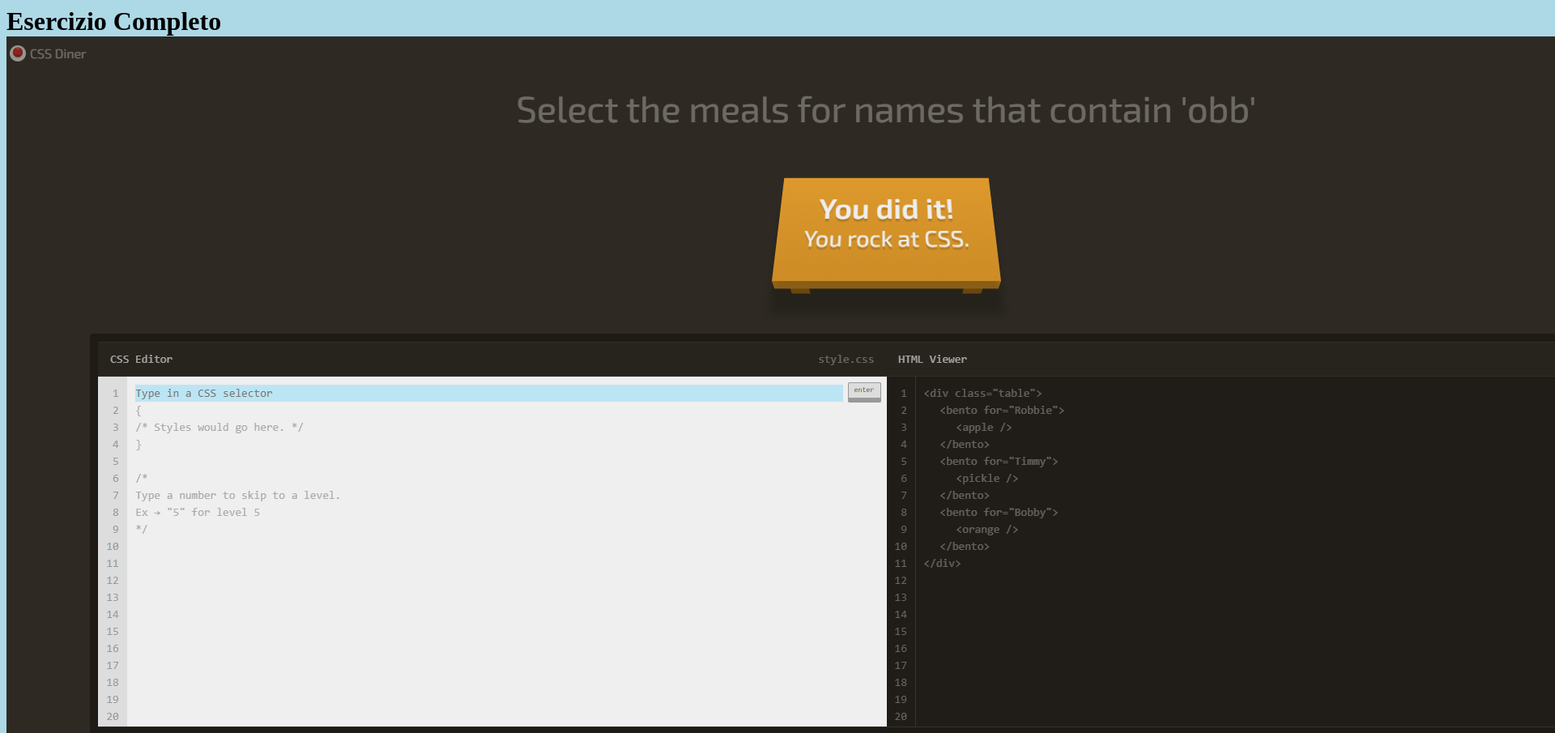
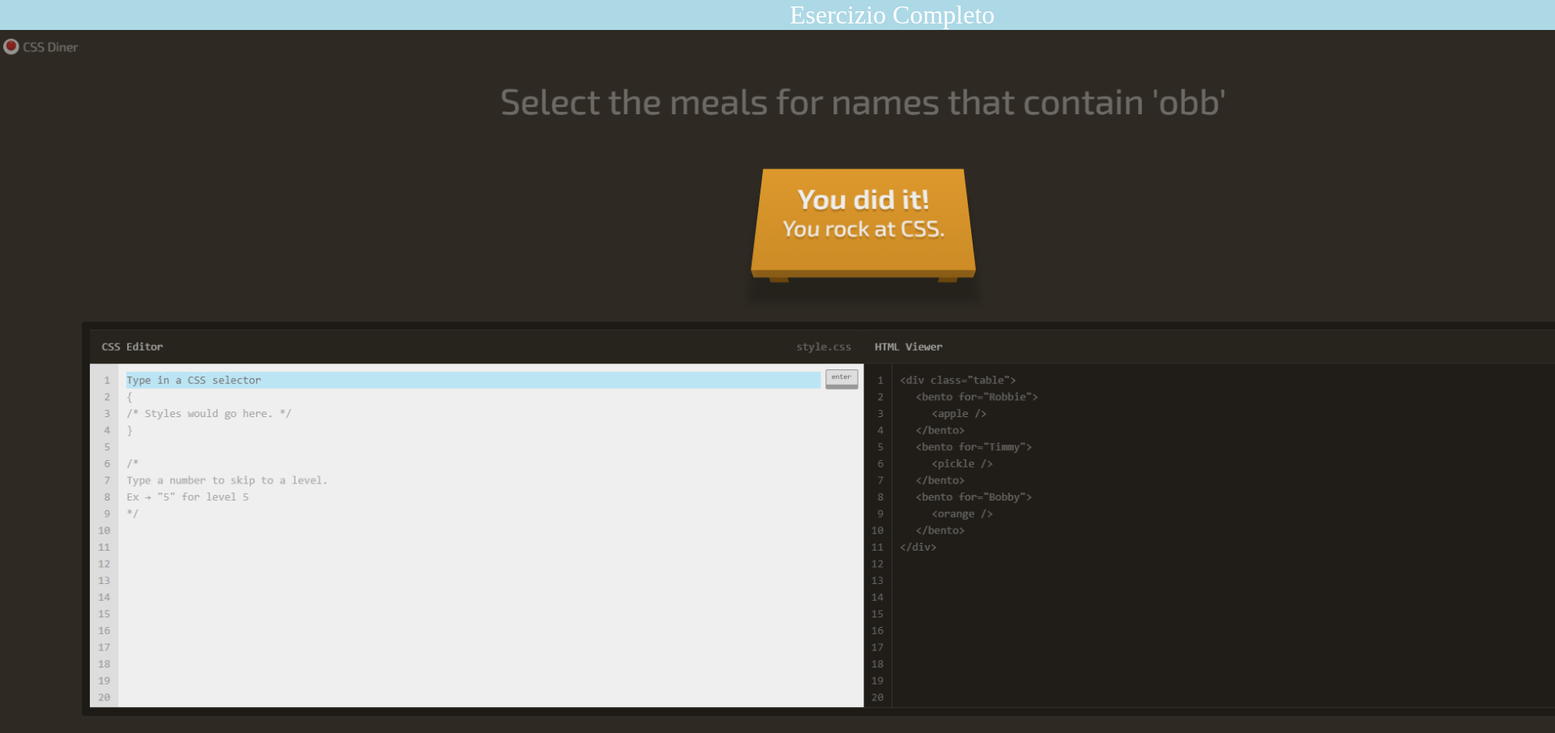
Before and after one commit to AlexanderYepez-code/html-css-flukeout, a plain HTML site: page index.html in a window 1280 px wide. Shown: the top 905 px of the page at 81% size, 1920 px wide, since content can reach past the window. Drawn offline with Linux system fonts and the light colour scheme.

Commit message:
feat: inserimento di css e html

```diff
--- a/css/style.css
+++ b/css/style.css
@@ -1,11 +1,24 @@
+*{
+    padding: 0;
+    margin: 0;
+    box-sizing: border-box;
+}
 body{
+
     background-color: lightblue;
+
 }
-h1{
-    margin: 0 auto;
+.title{
+    color: white;
+    font-size: 2rem;
+
+    align-items: center;
+    padding-left: 975px;
+
 }
-ima{
-    height: 500px;
-    width: 500px;
-    border-radius: 10px;
+.esercizio{
+    width: 2500px;
+
+
+
 }
--- a/index.html
+++ b/index.html
@@ -1,15 +1,22 @@
 <!DOCTYPE html>
 <html lang="en">
+
 <head>
     <meta charset="UTF-8">
     <meta name="viewport" content="width=, initial-scale=1.0">
     <title>Esercizio_cpmpleto</title>
     <link rel="stylesheet" href="./css/style.css">
 </head>
+
 <body>
-    <h1>Esercizio Completo</h1>
-    <img src="./img/Screenshot 2025-10-01 172523.png" alt="schermata esercizio">
+    <header>
+        <span class="title">Esercizio Completo</span>
 
+    </header>
+    <main>
+        <img class="esercizio" src="./img/Screenshot 2025-10-01 172523.png" alt="schermata esercizio">
+    </main>
 
 </body>
+
 </html>
```
